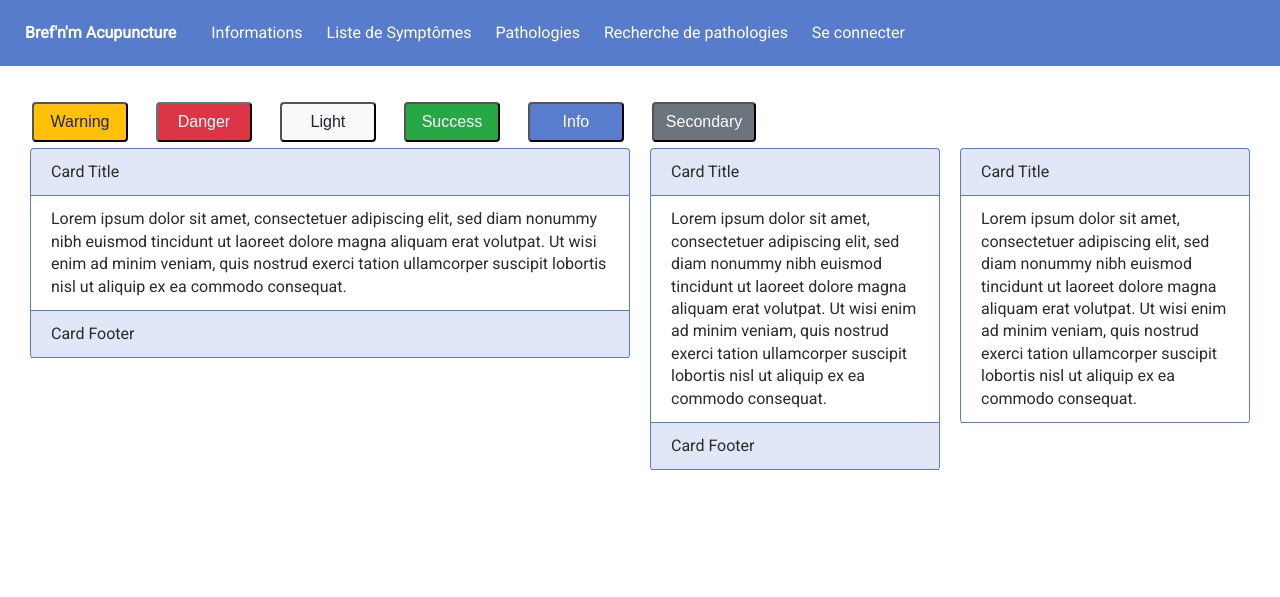
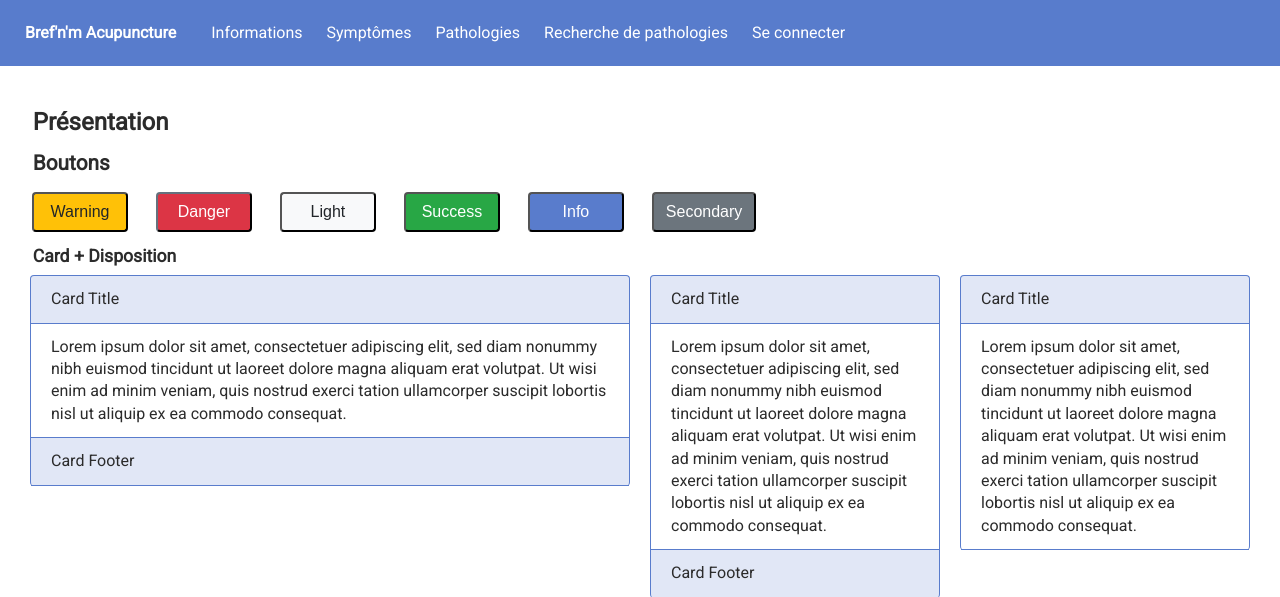
Before and after one commit to bref-n-m/tli, a PHP site: template data/www/app/src/App/templates/index.html.twig in a window 1280 px wide. Shown: the top 597 px of the page. Run offline with PHP 8.4, Linux system fonts and the light colour scheme; the template is opened without the code that fills it, so the values that code supplies are empty; some libraries are stand-ins or nearby versions.

Commit message:
Ajout Titre + Boutons + Exemples

```diff
--- a/data/www/app/public/style/header.css
+++ b/data/www/app/public/style/header.css
@@ -71,7 +71,7 @@ a{
 }
 
 /* Responsive */
-@media only screen and (max-width: 750px) {
+@media only screen and (max-width: 860px) {
     .site-container{
         overflow: hidden;
         height: 100%;
--- a/data/www/app/public/style/miscellaneous.css
+++ b/data/www/app/public/style/miscellaneous.css
@@ -49,6 +49,18 @@
 /* Tableaux */
 
 /* Titres */
+h1{
+    margin: 0.6rem 0.8rem;
+    font-size: 1.5em;
+}
+h2{
+    margin: 0.5rem 0.8rem;
+    font-size: 1.3em;
+}
+h3{
+    margin: 0.4rem 0.8rem;
+    font-size: 1.1em;
+}
 
 /* Blocs */
 .card{
--- a/data/www/app/src/App/templates/header.html.twig
+++ b/data/www/app/src/App/templates/header.html.twig
@@ -7,7 +7,7 @@
         <a href={{ path('information') }}>Informations</a>
 #}
         <a href="#">Informations</a>
-        <a href="#">Liste de Symptômes</a>
+        <a href="#">Symptômes</a>
         <a href="#">Pathologies</a>
         <a href="#">Recherche de pathologies</a>
         <a href="#">Se connecter</a>
--- a/data/www/app/src/App/templates/index.html.twig
+++ b/data/www/app/src/App/templates/index.html.twig
@@ -3,12 +3,21 @@
 {% block title %}Information{% endblock %}
 
 {% block body %}
+    <h1>
+        Présentation
+    </h1>
+    <h2>
+        Boutons
+    </h2>
     <button class="button warning">Warning</button>
     <button class="button danger">Danger</button>
     <button class="button light">Light</button>
     <button class="button success">Success</button>
     <button class="button info">Info</button>
     <button class="button secondary">Secondary</button>
+    <h3>
+        Card + Disposition
+    </h3>
     <div class="row">
         <div class="col-s-6">
             <div class="card">
```
